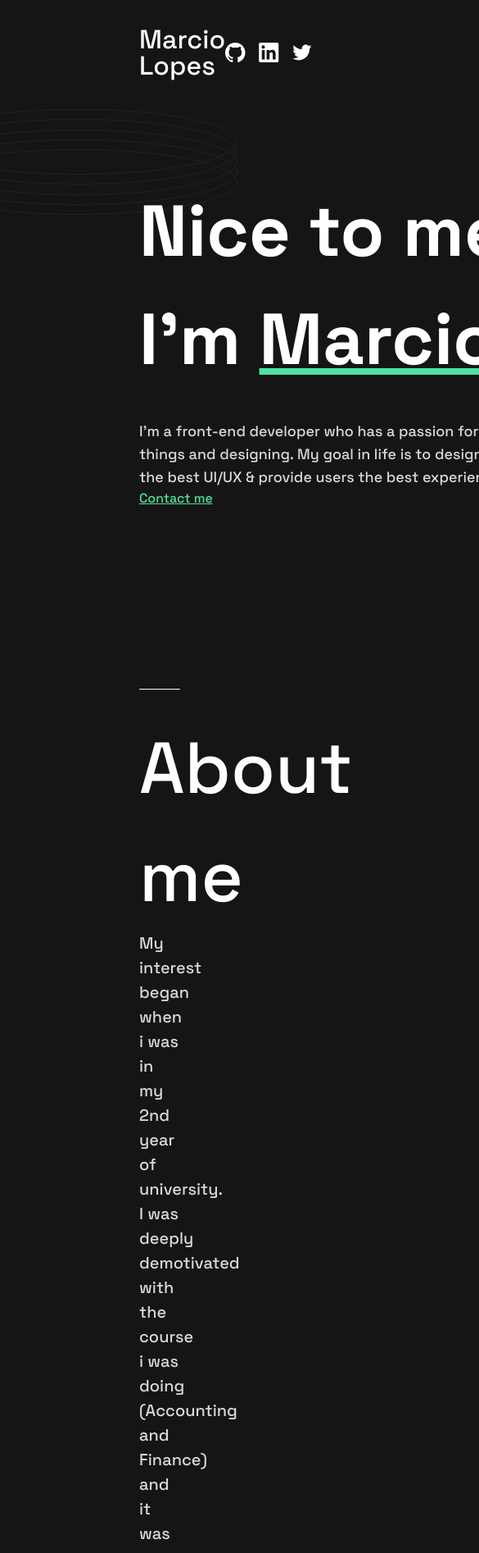
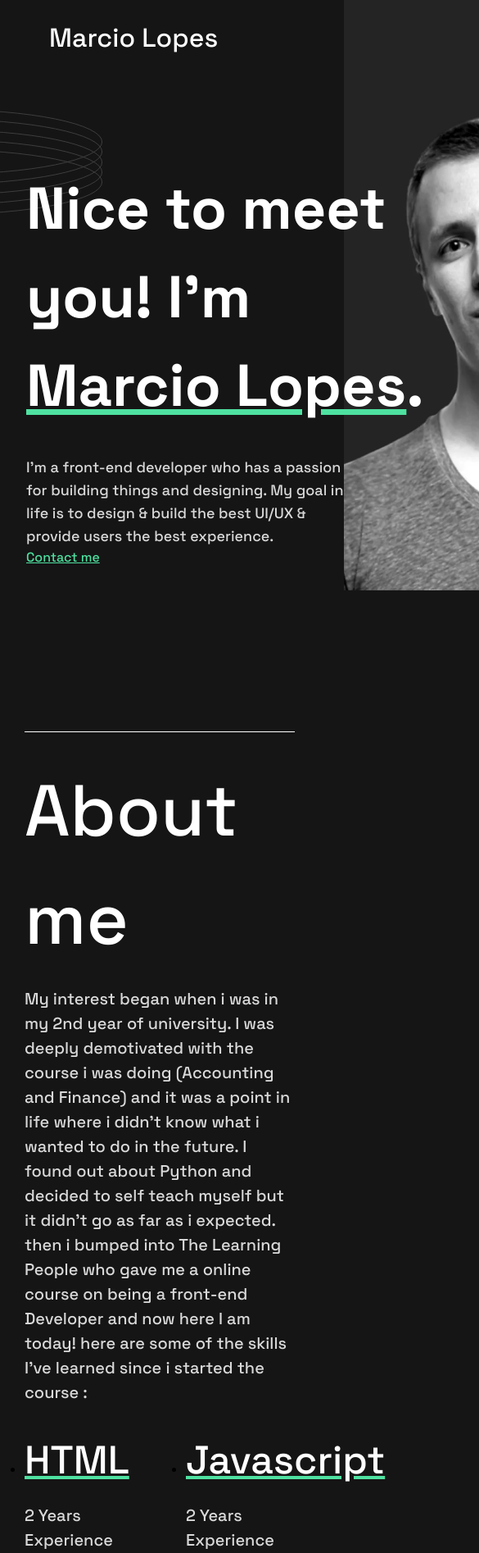
Before and after one commit to MarcioLopes451/portfolio-v2, a React (Create React App) app: page / in a window 390 px wide. Shown: the top 1894 px of the page at 82% size, 585 px wide, since content can reach past the window. Built offline with nearby package versions, Linux system fonts and the light colour scheme.

Commit message:
tablet view

```diff
--- a/src/App.css
+++ b/src/App.css
@@ -80,8 +80,8 @@ margin-top: 2rem;
 /* Home */
 
 .about{
-    margin: 220px 170px;
     border-top: solid var(--White) 1px;
+    margin: 200px 170px;
 }
 .about-container {
     margin-top: 30px;
@@ -170,6 +170,9 @@ margin-top: 2rem;
 .project-links:hover{
     opacity: 1;
 }
+.mobile-tablet-links {
+    display: none;
+}
 
 /* contact */
 
@@ -241,3 +244,73 @@ form textarea [type=text]{
     font-family: var(--font-family--primary);
     font-size: var(--font-size-headingM);
 }
+
+/* tablet */
+@media screen and (max-width: 768px) {
+    .navbar {
+       position: absolute;
+       top: 30px;
+       left: 60px;
+       margin: auto;
+       width: 708px;
+    }
+    .rings {
+        opacity: 0.8;
+        left: -265px;
+    }
+    .circles {
+        visibility: hidden;
+    }
+    .hero {
+        margin: 200px 2rem;
+    }
+    .intro h1 {
+        font-size: 72px;
+        width: 500px;
+    }
+    .intro p {
+        width: 410px;
+    }
+    .hero-container img {
+        left: 420px;
+        top: 0;
+        width: 400px;
+    }
+    .about {
+        margin: 20px 30px;
+    }
+    .about-container {
+        display: block;
+    }
+    .about-container p {
+        margin-top: 1rem;
+    }
+    .lang-list {
+        columns: 2;
+        column-gap: 4rem;
+        display: block;
+    }
+    .projects {
+        margin: 100px 2rem;
+    }
+    .project-links {
+       display: none;
+    }
+    .mobile-tablet-links {
+        display: flex;
+        gap: 2rem;
+    }
+    .mobile-tablet-links a {
+        color: var(--Gray);
+    text-decoration: underline;
+    text-decoration-color: var(--Green);
+    transition: ease 500ms all;
+    }
+    .mobile-tablet-links a:hover {
+        color: var(--Green);
+    }
+    .contact-container {
+        display: block;
+        text-align: center;
+    }
+}
--- a/src/components/Projects.js
+++ b/src/components/Projects.js
@@ -36,6 +36,10 @@ export default function Projects() {
                     </div>
                     <h2>{item.projectName}</h2>
                     <p>{item.lang}</p>
+                    <div className='mobile-tablet-links'>
+                        <a href={item.website} target="_blank">View Website</a>
+                        <a href={item.repo} target="_blank">View Source Code</a>
+                    </div>
                 </div>
             </div>
         ))}
```
